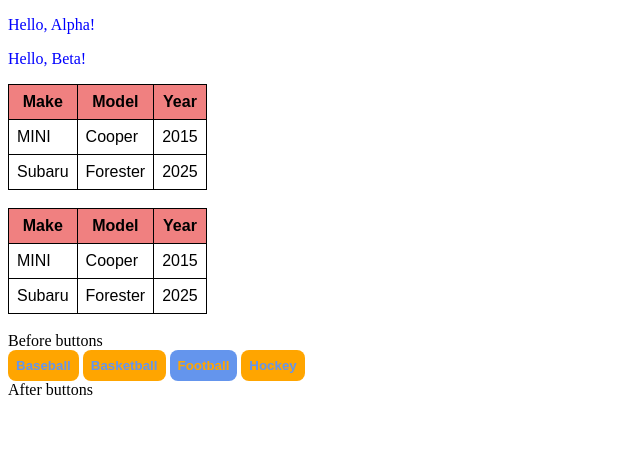
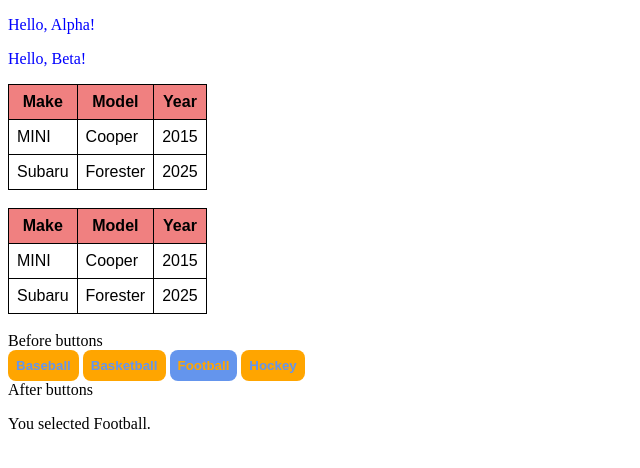
Before and after one commit to mvolkmann/vanilla-web-components, a website: page public/index.html in a window 1280 px wide. Shown: the whole page, without its empty margins (0-640 px from the left). Drawn offline with Linux system fonts and the light colour scheme.

Commit message:
more toggle-buttons

```diff
--- a/public/car-table-shadow.js
+++ b/public/car-table-shadow.js
@@ -1,3 +1,4 @@
+const html = String.raw;
 const sharedStyles = new CSSStyleSheet();
 sharedStyles.replaceSync(`
   table {
--- a/public/car-table.js
+++ b/public/car-table.js
@@ -1,3 +1,5 @@
+const html = String.raw;
+
 class CarTable extends HTMLElement {
   #cars = [];
 
--- a/public/index.html
+++ b/public/index.html
@@ -25,17 +25,22 @@
     <script src="hello-world5.js" type="module"></script>
     <script src="radio-group.js" type="module"></script>
     <script src="toggle-buttons.js" type="module"></script>
-    <script>
-      const html = String.raw;
+    <script type="module">
+      const cars = [
+        { make: "MINI", model: "Cooper", year: 2015 },
+        { make: "Subaru", model: "Forester", year: 2025 },
+      ];
+      document.querySelector("car-table").cars = cars;
+      document.querySelector("car-table-shadow").cars = cars;
 
-      window.onload = () => {
-        const cars = [
-          { make: "MINI", model: "Cooper", year: 2015 },
-          { make: "Subaru", model: "Forester", year: 2025 },
-        ];
-        document.querySelector("car-table").cars = cars;
-        document.querySelector("car-table-shadow").cars = cars;
-      };
+      const span = document.querySelector("#value");
+      const toggleButtons = document.querySelector("toggle-buttons");
+      span.textContent = toggleButtons.value;
+      document.body.addEventListener("change", (e) => {
+        if (e.target.localName === "toggle-buttons") {
+          span.textContent = e.detail.value;
+        }
+      });
     </script>
     <style>
       radio-group {
@@ -64,6 +69,7 @@
       value="Football"
     ></toggle-buttons>
     <span>After buttons</span>
+    <p>You selected <span id="value"></span>.</p>
 
     <!--
     <attribute-handling
--- a/public/toggle-buttons.js
+++ b/public/toggle-buttons.js
@@ -76,6 +76,13 @@
       const label = button.textContent;
       button.classList.toggle("selected", label === value);
     }
+    this.dispatchEvent(
+      new CustomEvent("change", {
+        bubbles: true, // up DOM tree
+        composed: true, // can pass through shadow DOM
+        detail: { value },
+      }),
+    );
   }
 
   render() {
```
